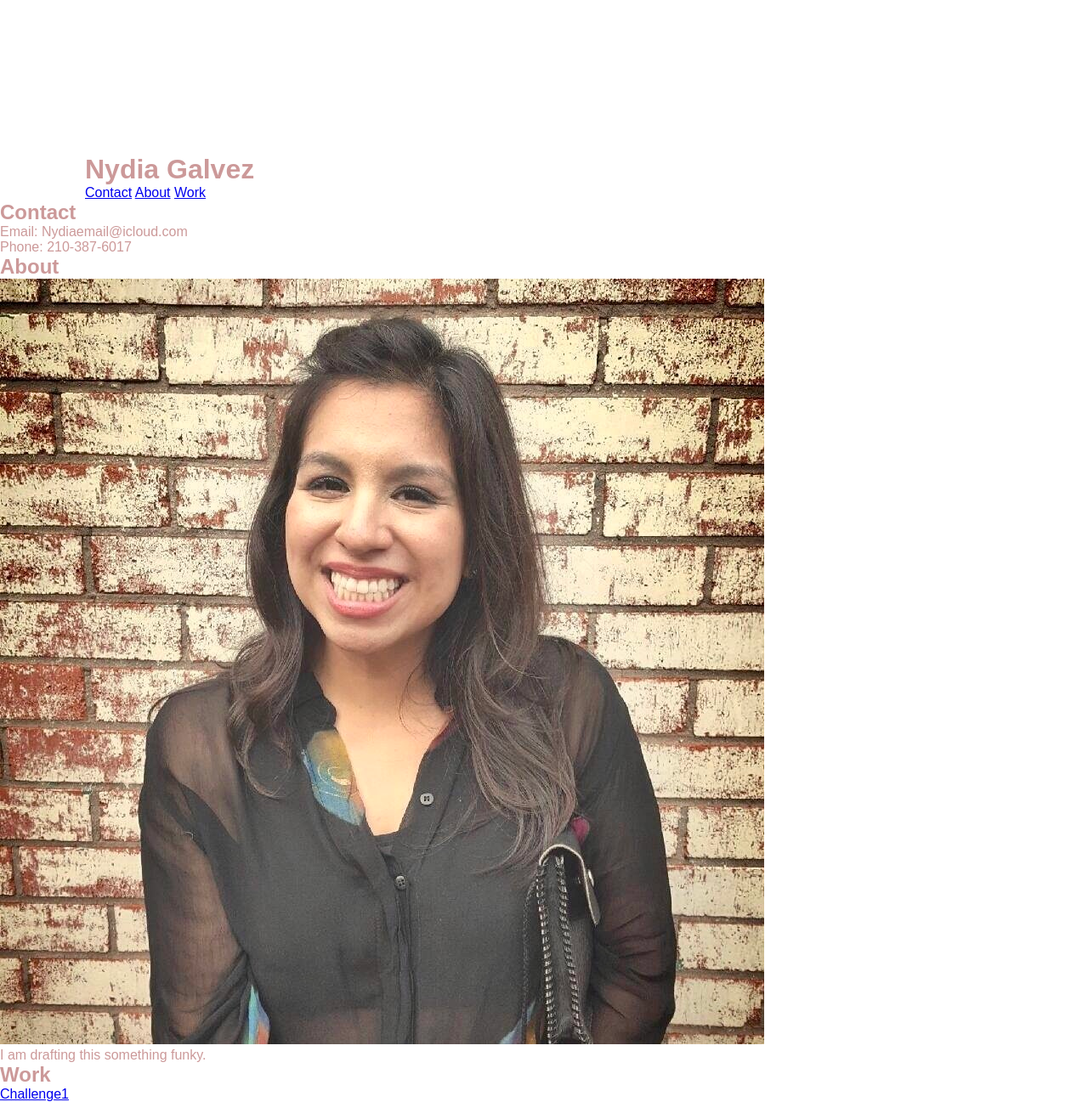
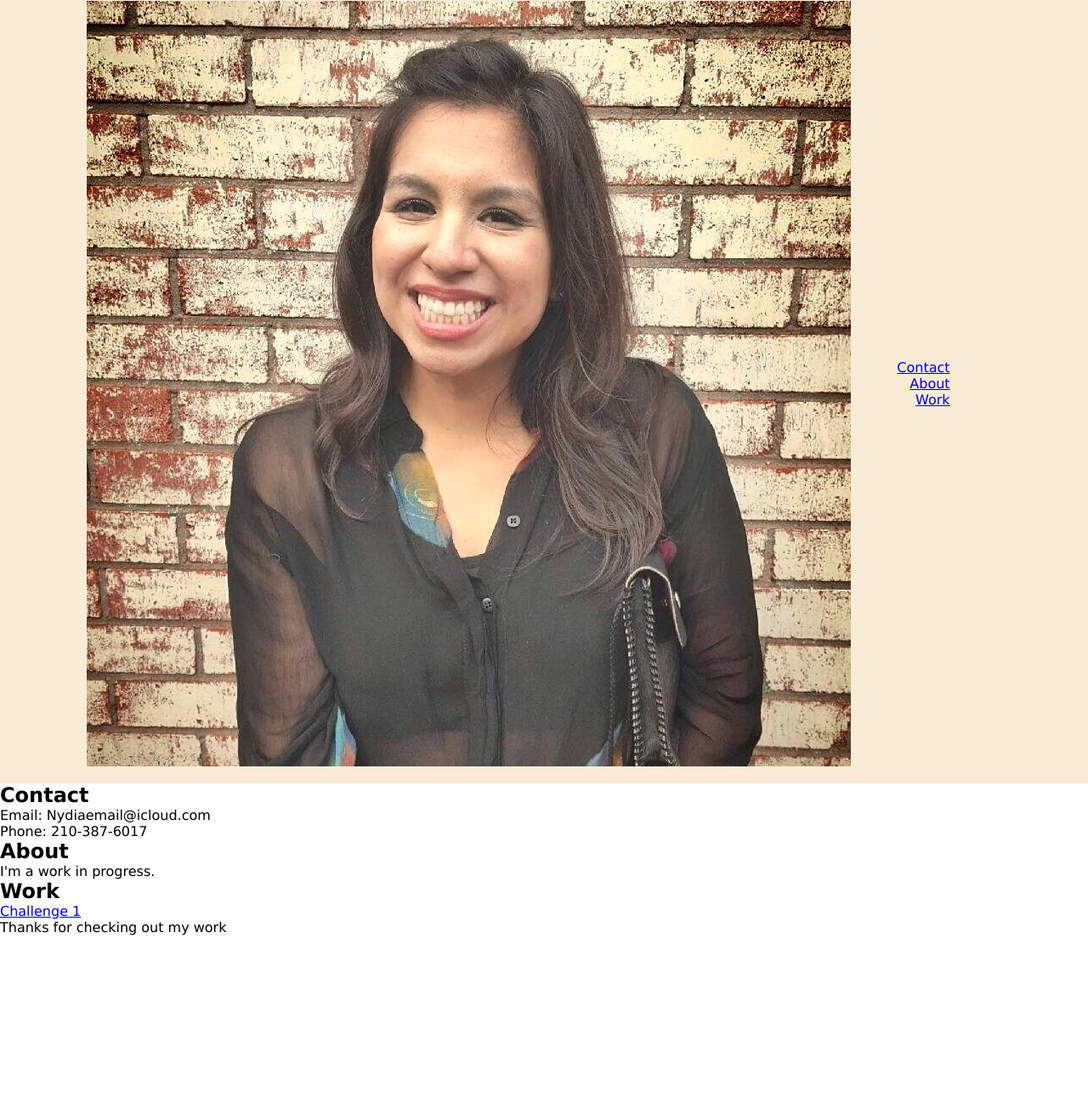
Before and after one commit to NydiaGal/Challenge2, a plain HTML site: page index.html in a window 1280 px wide. Shown: the part 19-1316 px from the top of the page at 85% size. After the commit the page ends 1120 px from the top, so only its background shows below. Drawn offline with Linux system fonts and the light colour scheme.

Commit message:
css updates

```diff
--- a/assets/css/styles.css
+++ b/assets/css/styles.css
@@ -2,28 +2,28 @@
     box-sizing: border-box;
     padding: 0;
     margin: 0;
+    font-family:'Lucida Sans', 'Lucida Sans Regular', 'Lucida Grande', 'Lucida Sans Unicode', Geneva, Verdana, sans-serif;
 }
-
-@font-face {
-    font-family: 'Marcellus-Regular';
-    src: url ('./assets/css/styles.css') format('woff2');
+.container{
+    min-height: 100vh;
+    width: 100%;
+    background-color: antiquewhite;
+    padding: 10px 8%;
 }
-
-body {
-    background-color: white;
-    font-family: 'Marcellus-Regular', sans-serif;;
-    color: #cc9999;
+nav {
+    width: 100%;
+    display: flex;
+    align-items: center;
+    justify-content: space-between;
+    padding: 10px 0;
 }
-.name {
-    margin-top: 200px;
-    margin-left: 100px;
-
+nav ul{
+        list-style: none;
+        width: 100%;
+        text-align: right;
+        padding-right: 60px;
 }
-
-]
-
-#Nydia {
-    margin-top: 0px;
-    width: 150px;
-    height: auto;
+nav ul li{
+    color:blueviolet;
+    text-decoration: none;
 }
--- a/index.html
+++ b/index.html
@@ -4,36 +4,42 @@
     <meta charset="UTF-8">
     <meta name="viewport" content="width=device-width, initial-scale=1.0">
     <title>Nydia Galvez</title>
-    <link rel="stylesheet" href="./assets/css/styles.css">
+    <link rel="stylesheet" href="assets/css/styles.css">
 </head>
 
 <body>
-    <header class="name">
-        <h1>Nydia Galvez</h1>
-            <a id="absolute-box" href="Contact">Contact</a>
-            <a id="absolute-box" href="About">About</a>
-            <a id="absolute-box" href="Work">Work</a>
-    </header>
+<div class="container">
+        <nav>
+        <img src="assets/images/IMG_4699.JPG" CLASS="nydia" alt="Picture of Nydia Galvez">
+            <ul>
+                <li><a href="#">Contact</a></li>
+                <li><a href="#">About</a></li>
+                <li><a href="#">Work</a></li>
+            </ul>
+        </nav>
+</div>
 
-    <article id="Contact"></article>
-        <h2>Contact</h2>
+<div class="Contact">
+    <h2>Contact</h2>
         <ul>
             <li>Email: Nydiaemail@icloud.com</li>
             <li>Phone: 210-387-6017</li>
         </ul>
+</div>
 
-    <article id="About"></article>
+<div class="About">
         <h2>About</h2>
-        <img src="./assets/images/IMG_4699.JPG" alt="Nydia Galvez picture">
-        <p>I am drafting this something funky.</p>
+        <p>I'm a work in progress.</p>
+</div>
 
-    <article id="Work"></article>
+<div id="Work">
         <h2>Work</h2>
-        <a id="Nydia" href="https://nydiagal.github.io/Challenge1/"> Challenge1</a>
+        <a id="Nydia" href="https://nydiagal.github.io/Challenge1/"> Challenge 1</a>
         <img>
         <img>
         <img>
+</div>
 
-    <footer></footer>
+<footer>Thanks for checking out my work</footer>
 </body>
 </html>
```
Also changed, not shown: assets/Marcellus-Regular.ttf (deleted), 1 other file.
